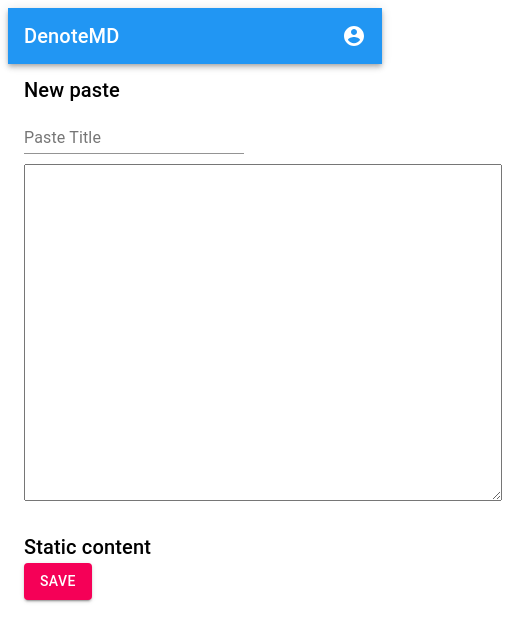
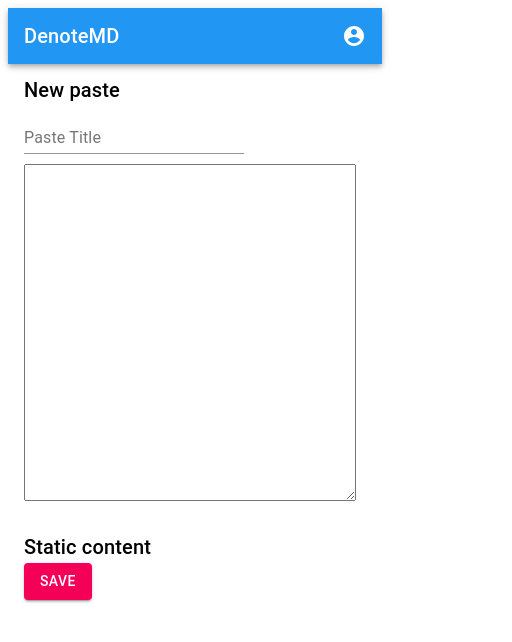
Before and after one commit to DenoteMD/denote-md-backend, a React (Create React App) app in the folder dmd-frontend/: page / in a window 390 px wide. Shown: the top 642 px of the page, 512 px wide, since content can reach past the window. Built offline with nearby package versions, Linux system fonts and the light colour scheme.

Commit message:
#33 Reponsive for mobile

```diff
--- a/dmd-frontend/src/components/App.tsx
+++ b/dmd-frontend/src/components/App.tsx
@@ -46,7 +46,7 @@ const App = () => {
       <Topbar />
       <Container className={classes.container}>
         <Editor className={classes.editor} onSaveFunc={onEditorSave}></Editor>
-        <div className={classes.sidebar}></div>
+        {/* <div className={classes.sidebar}></div> */}
       </Container>
     </MuiThemeProvider>
   );
--- a/dmd-frontend/src/components/Editor.tsx
+++ b/dmd-frontend/src/components/Editor.tsx
@@ -21,12 +21,11 @@ const useStyles = makeStyles((theme: Theme) => ({
     padding: '10px',
     fontFamily: 'Consolas,Courier,serif',
     lineHeight: '21px;',
-    boxSizing: 'border-box'
+    boxSizing: 'border-box',
   },
-  grid: {
-    maxWidth: '494px',
-    minWidth: '494px'
-  },
+  staticContentDiv: {
+    boxSizing: 'border-box',
+  }
 }));
 
 interface comProps {
@@ -59,7 +58,7 @@ const Editor = ({ className, onSaveFunc }: comProps) => {
       <form className="" onSubmit={onFormSubmit}>
         <div>
           <Grid container spacing={2}>
-          <Grid item xs={6} className={classes.grid}>
+          <Grid item sm={6} xs={12} zeroMinWidth>
             <Typography className={classes.label} variant="h6" noWrap>
               New paste
             </Typography>
@@ -70,7 +69,7 @@ const Editor = ({ className, onSaveFunc }: comProps) => {
                     rowsMin="15"
             ></TextArea>
             </Grid>
-            <Grid item xs={6} className={classes.grid}>
+            <Grid item sm={6} xs={12} zeroMinWidth>
               <Typography className={classes.label} variant="h6" noWrap>
                 Static content
               </Typography>
```
